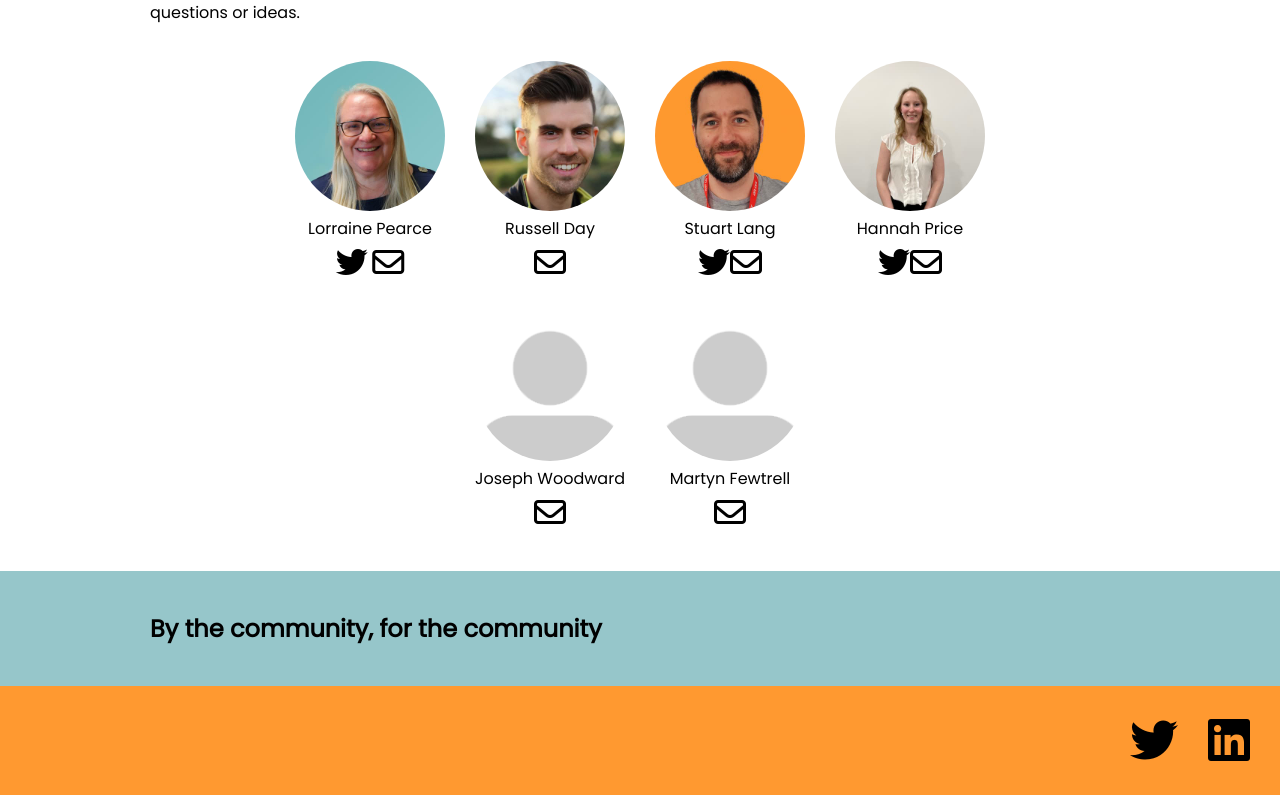
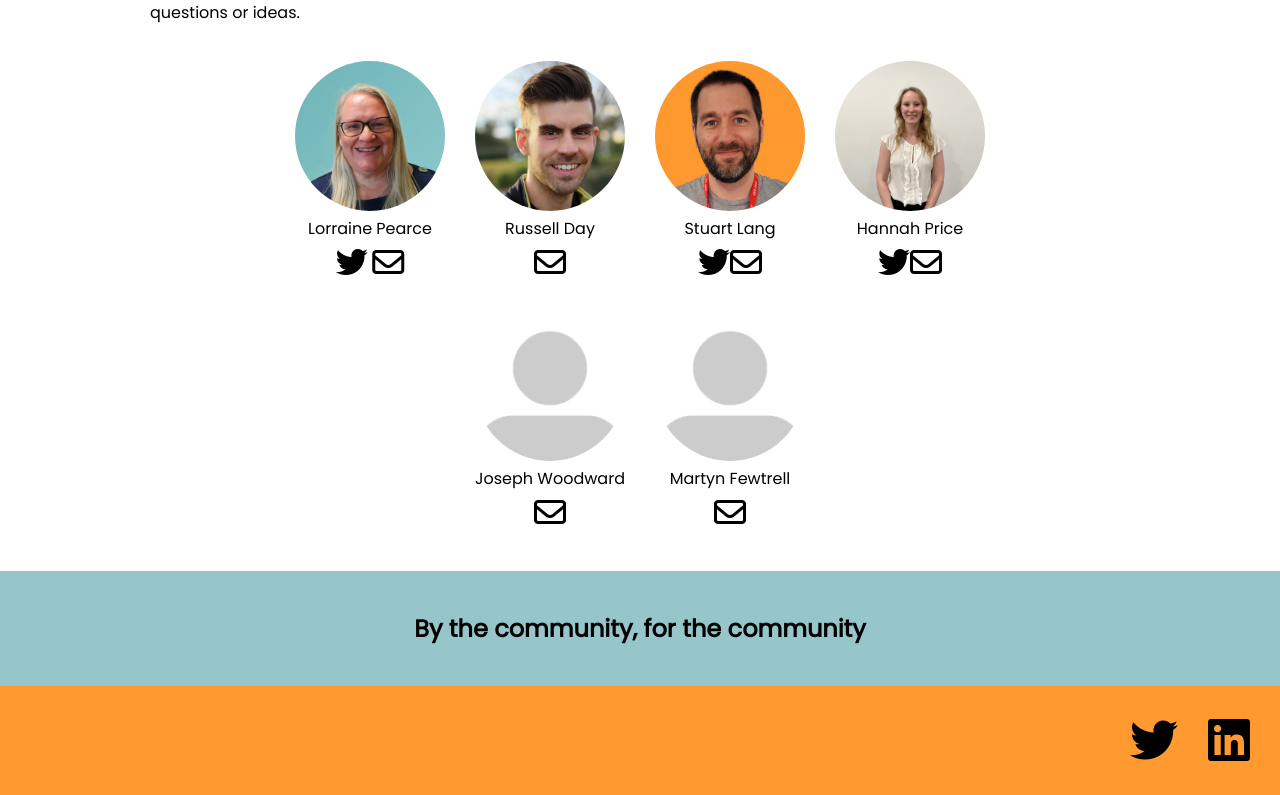
Before and after one commit to dddsw/dddsw-web, a SvelteKit app: page /about in a window 1280 px wide. Shown: the part 756-1551 px from the top of the page. Built offline with nearby package versions, Linux system fonts and the light colour scheme.

Commit message:
Made about page look better at large res

```diff
--- a/src/app.html
+++ b/src/app.html
@@ -11,6 +11,6 @@
 		%sveltekit.head%
 	</head>
 	<body>
-		<div>%sveltekit.body%</div>
+		<div style="height:100%">%sveltekit.body%</div>
 	</body>
 </html>
--- a/src/routes/about/+page.svelte
+++ b/src/routes/about/+page.svelte
@@ -31,7 +31,7 @@
 		</ul>
 	</div>
 
-	<div class="secondary-bg section">
+	<div class="secondary-bg section team-section">
 		<h2>Meet the team</h2>
 		<p>
 			DDD South West is brought to you by a small team of volunteers. Please feel free to get in
@@ -103,7 +103,7 @@
 		</div>
 	</div>
 
-	<div class="quaternary-bg section">
+	<div class="quaternary-bg section tagline">
 		<h2>By the community, for the community</h2>
 	</div>
 
@@ -114,6 +114,7 @@
 	.container {
 		display: flex;
 		flex-direction: column;
+		height: 100%;
 	}
 
 	.header {
@@ -144,6 +145,12 @@
 		}
 	}
 
+	@media (min-width: 1400px) {
+		.section {
+			padding: 20px 25%;
+		}
+	}
+
 	.team-container {
 		display: flex;
 		flex-wrap: wrap;
@@ -170,4 +177,12 @@
 		align-items: center;
 		gap: 5px;
 	}
+
+	.tagline {
+		text-align: center;
+	}
+
+	.team-section {
+		flex-grow: 1;
+	}
 </style>
--- a/static/global.css
+++ b/static/global.css
@@ -1,6 +1,11 @@
 body {
     margin: 0;
     font-family: 'Poppins', serif;
+    height: 100%;
+}
+
+html {
+    height: 100%;
 }
 
 .primary-bg {
```
